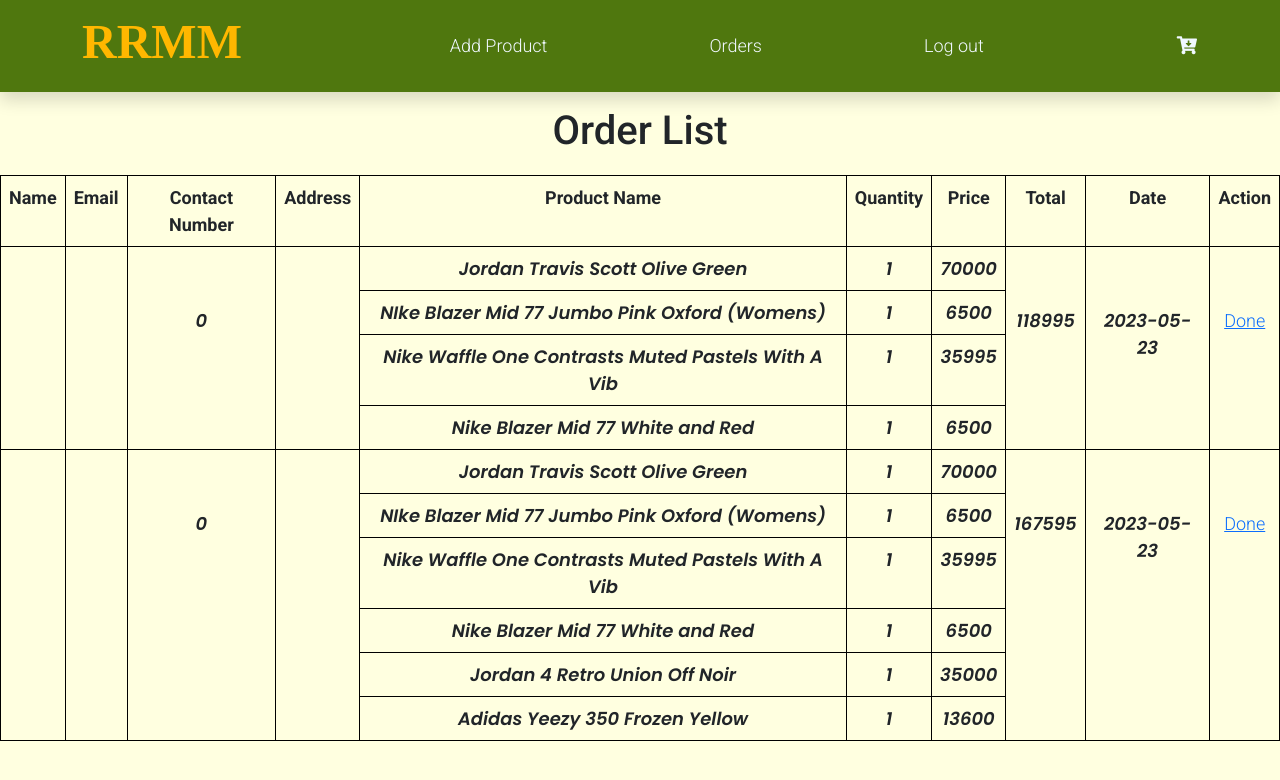
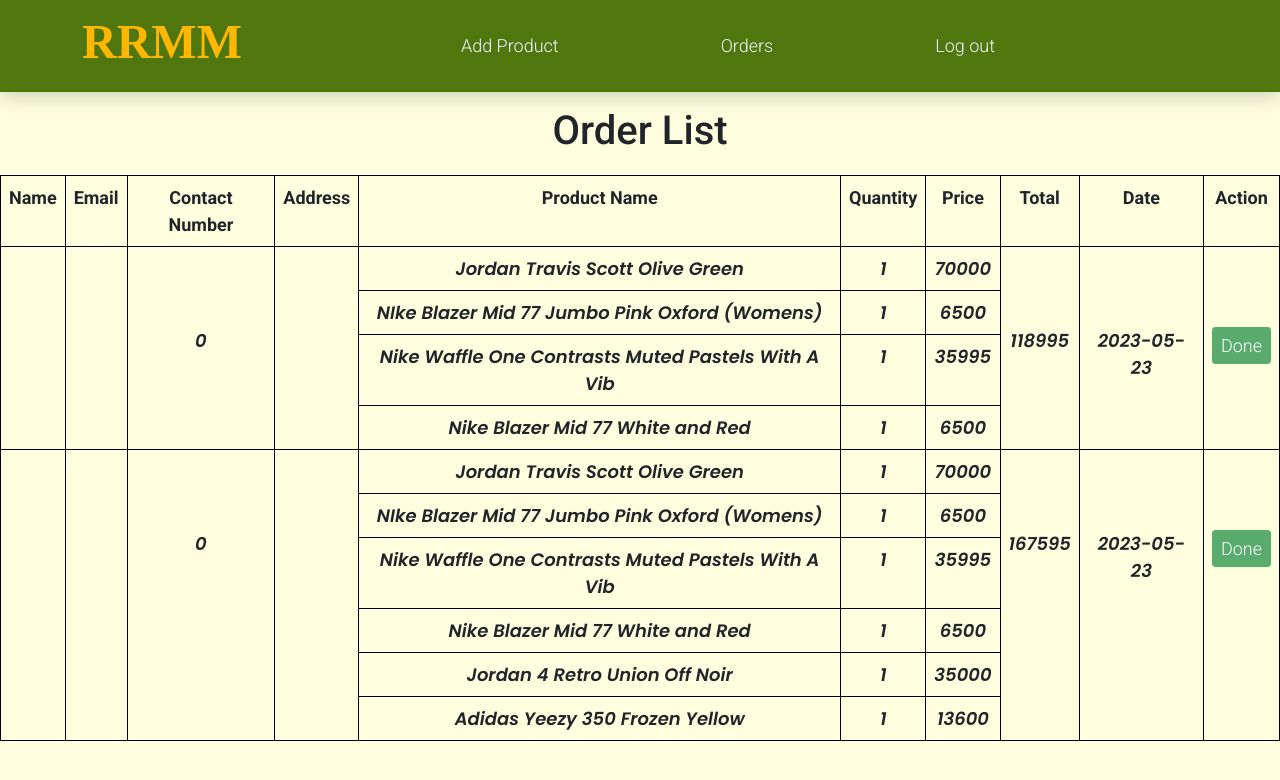
Before and after one commit to Mrk-Cstle/WebFinal-E-Commerce, a PHP site: page /login/order.php in a window 1280 px wide. Shown: the top 780 px of the page. Run offline with PHP 8.4, Linux system fonts and the light colour scheme; a user stored in the database is signed in; data comes from the database, SQL or seed files in the repository.

Commit message:
order css

```diff
--- a/login/include/nav.php
+++ b/login/include/nav.php
@@ -30,13 +30,6 @@ include 'include/session.php';
                 </ul>
             </div>
 
-
-            <a class="nav-icon position-relative text-decoration-none" href="cart.php">
-                <i class="fa fa-fw fa-cart-arrow-down text-dark mr-1"></i>
-                <span id="cartCount" class="position-absolute top-0 start-100 translate-middle badge rounded-pill bg-light text-dark"><?php if (isset($_SESSION['cart'])) : ?>
-                        <?php echo count($_SESSION['cart']); ?>
-                    <?php endif; ?></span>
-            </a>
         </div>
     </div>
 </nav>
--- a/login/order.php
+++ b/login/order.php
@@ -62,9 +62,12 @@
         }
 
         #align {
-            padding-top: 60px;
+            padding-top: 80px;
             text-align: center;
             justify-content: center;
+        }
+
+        #alignThis {
         }
     </style>
 </head>
@@ -120,7 +123,7 @@
                             <?php if ($i === 0) { ?>
                                 <td id="align" rowspan="<?php echo $rowCount; ?>"><?php echo $row['total']; ?></td>
                                 <td id="align" rowspan="<?php echo $rowCount; ?>"><?php echo $row['date']; ?></td>
-                                <td id="align" rowspan="<?php echo $rowCount; ?>"><a href="orderDone.php?id=<?php echo $row['pro_id']; ?>">Done</a></td>
+                                <td id="align" rowspan="<?php echo $rowCount; ?>"><a class="btn btn-sm btn-success" href="orderDone.php?id=<?php echo $row['pro_id']; ?>">Done</a></td>
 
                             <?php } ?>
 
```
